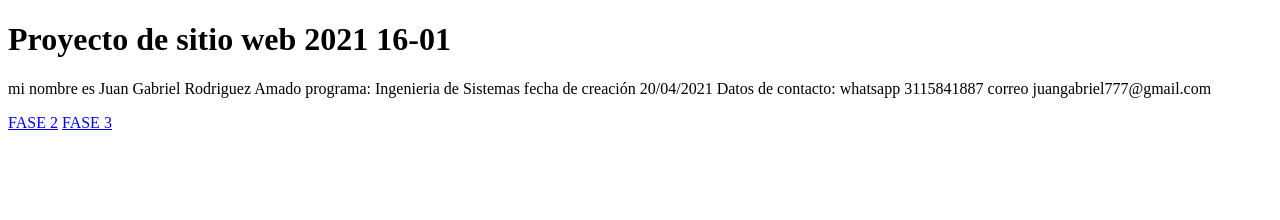
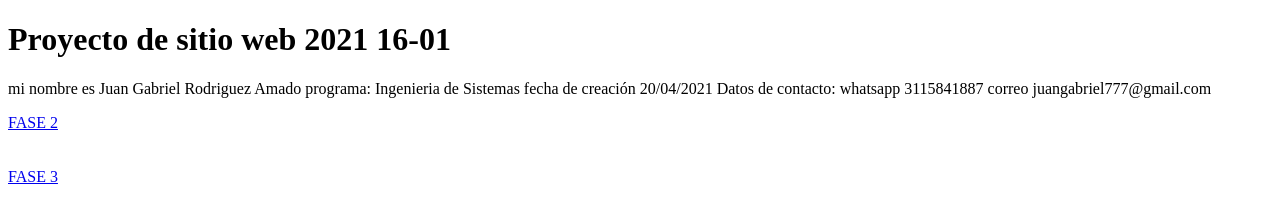
Before and after one commit to DSW-Juanga/DSW-JUANRODRIGUEZ, a plain HTML site: page index.html in a window 1280 px wide. Drawn offline with Linux system fonts and the light colour scheme.

Commit message:
act1
acta2

```diff
--- a/index.html
+++ b/index.html
@@ -15,7 +15,7 @@
     Datos de contacto: whatsapp 3115841887
     correo juangabriel777@gmail.com
     </p>
-    <a href="fase2/design.html">FASE 2</a>
+    <a href="fase2/design.html">FASE 2</a><br><br><br>
     <a href="Fase3/index.html">FASE 3</a>
 </body>
 </html>
```
